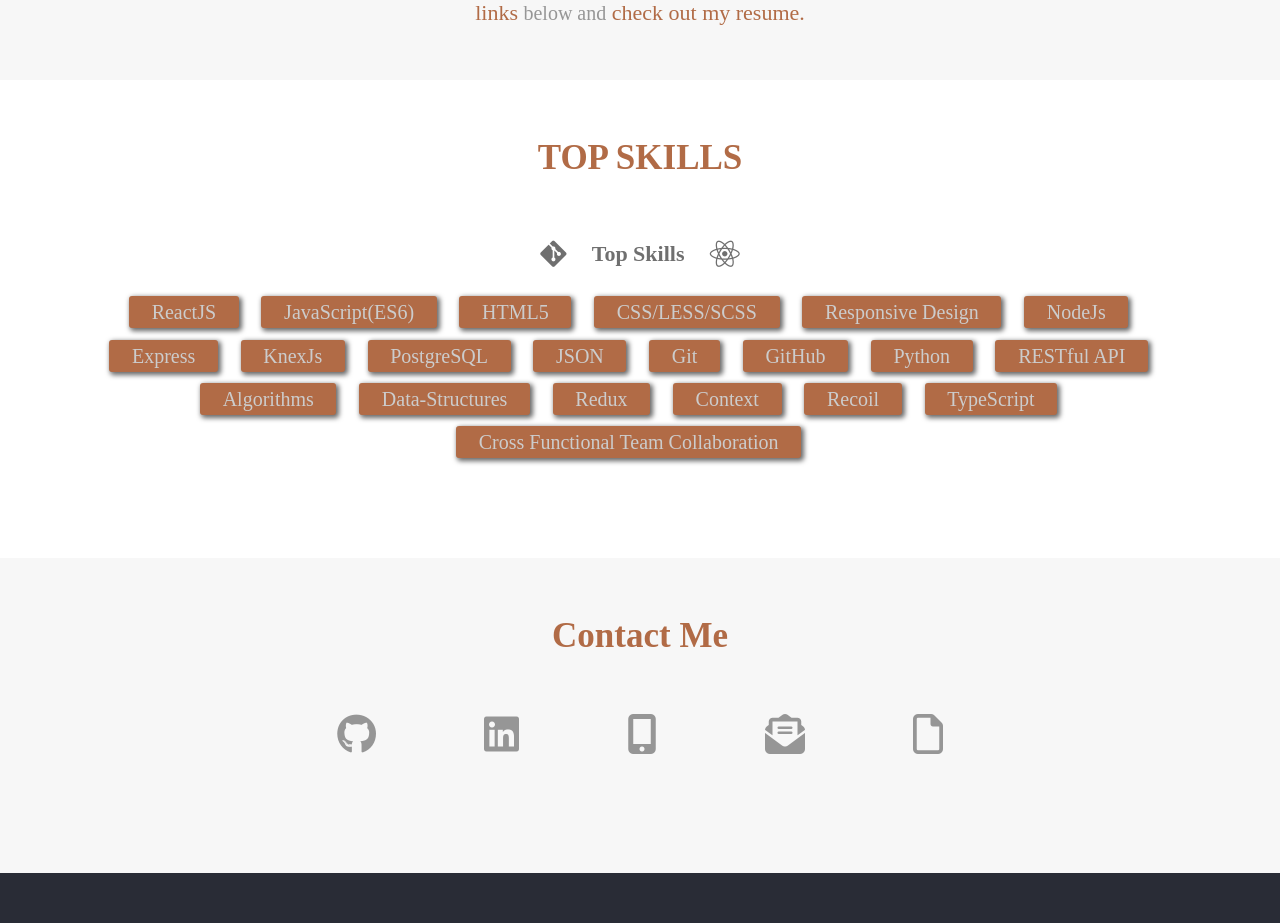
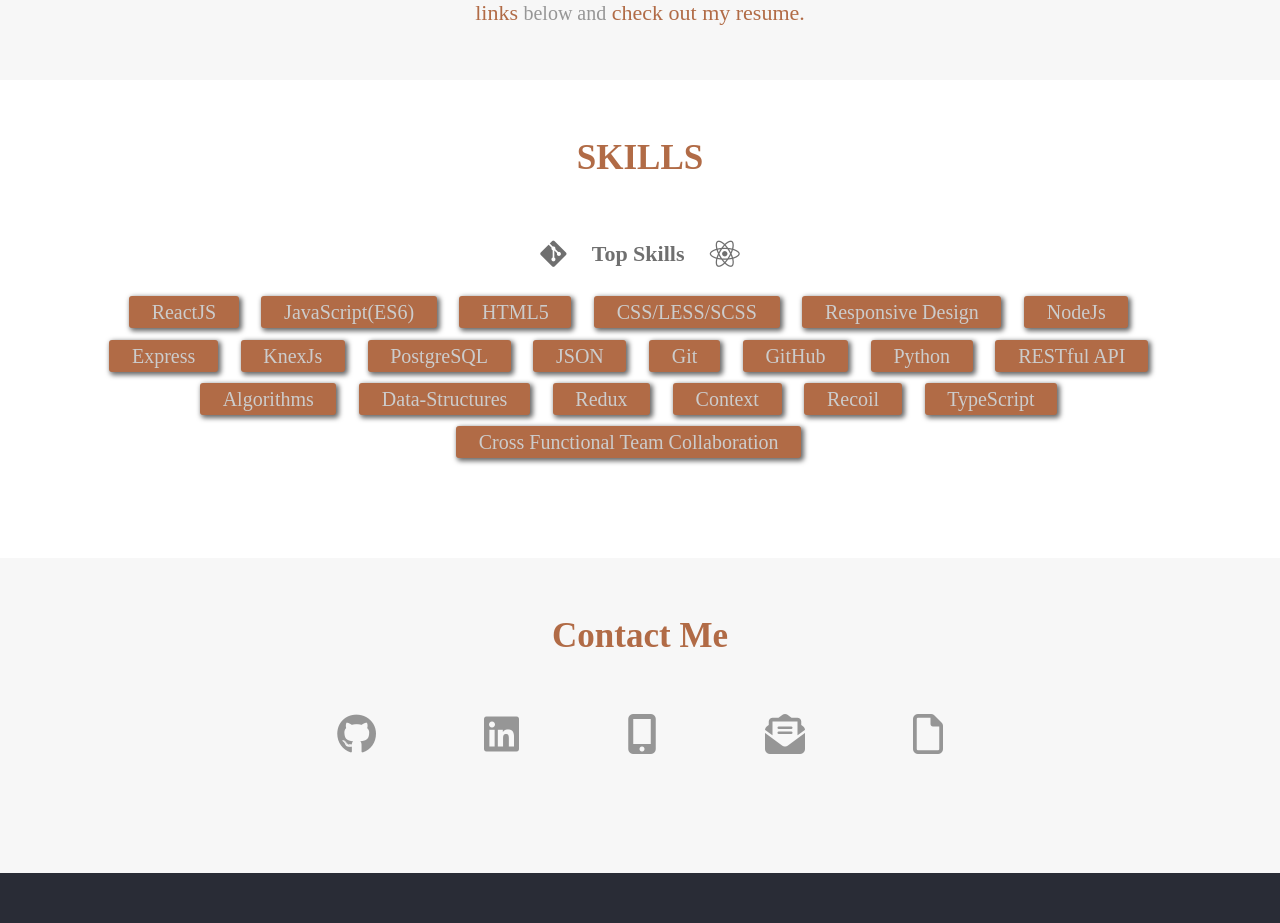
Before and after one commit to fuston05/scott-fuston-portfolio, a React (Create React App) app: page / in a window 1280 px wide. Shown: the part 1860-2783 px from the top of the page. Built offline with nearby package versions, Linux system fonts and the light colour scheme.

Commit message:
changes skills section title from 'top skills' to 'skills'

```diff
--- a/src/components/Skills/Skills.jsx
+++ b/src/components/Skills/Skills.jsx
@@ -23,7 +23,7 @@ const Skills = () => {
             {/* eslint-disable-next-line */}
             <a id="skills"></a>
 
-            <h4 className="sectionTitle">TOP SKILLS</h4>
+            <h4 className="sectionTitle">SKILLS</h4>
 
             <div className="skills">
                 <span className="skillsHeader">
```
Also changed, not shown: 1 other file (tests, documents, lock files or other folders).
